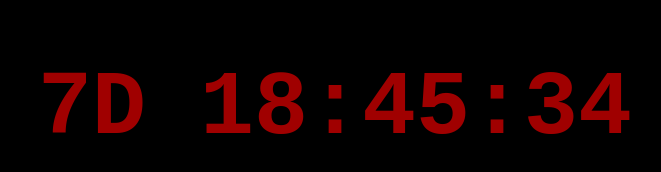
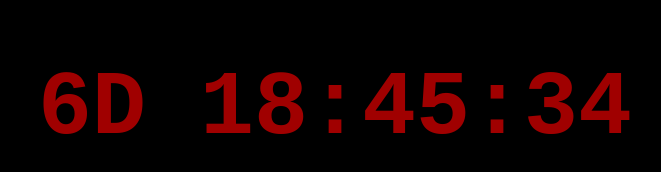
Before and after one commit to r-darwish/doom-counter, a plain HTML site: page index.html in a window 1280 px wide. Shown: the part 628-800 px from the top of the page, without its empty margins (305-966 px from the left). Drawn offline with Linux system fonts and the light colour scheme; a web font is replaced by a local one.

Commit message:
Fix time

```diff
--- a/index.html
+++ b/index.html
@@ -28,7 +28,7 @@
 
     <script>
         // Set the date we're counting down to
-        var countDownDate = new Date("Feb 4, 2023 24:00:00").getTime();
+        var countDownDate = new Date("2023-02-04T00:00:00").getTime();
 
         // Update the count down every 1 second
         var x = setInterval(function () {
```
